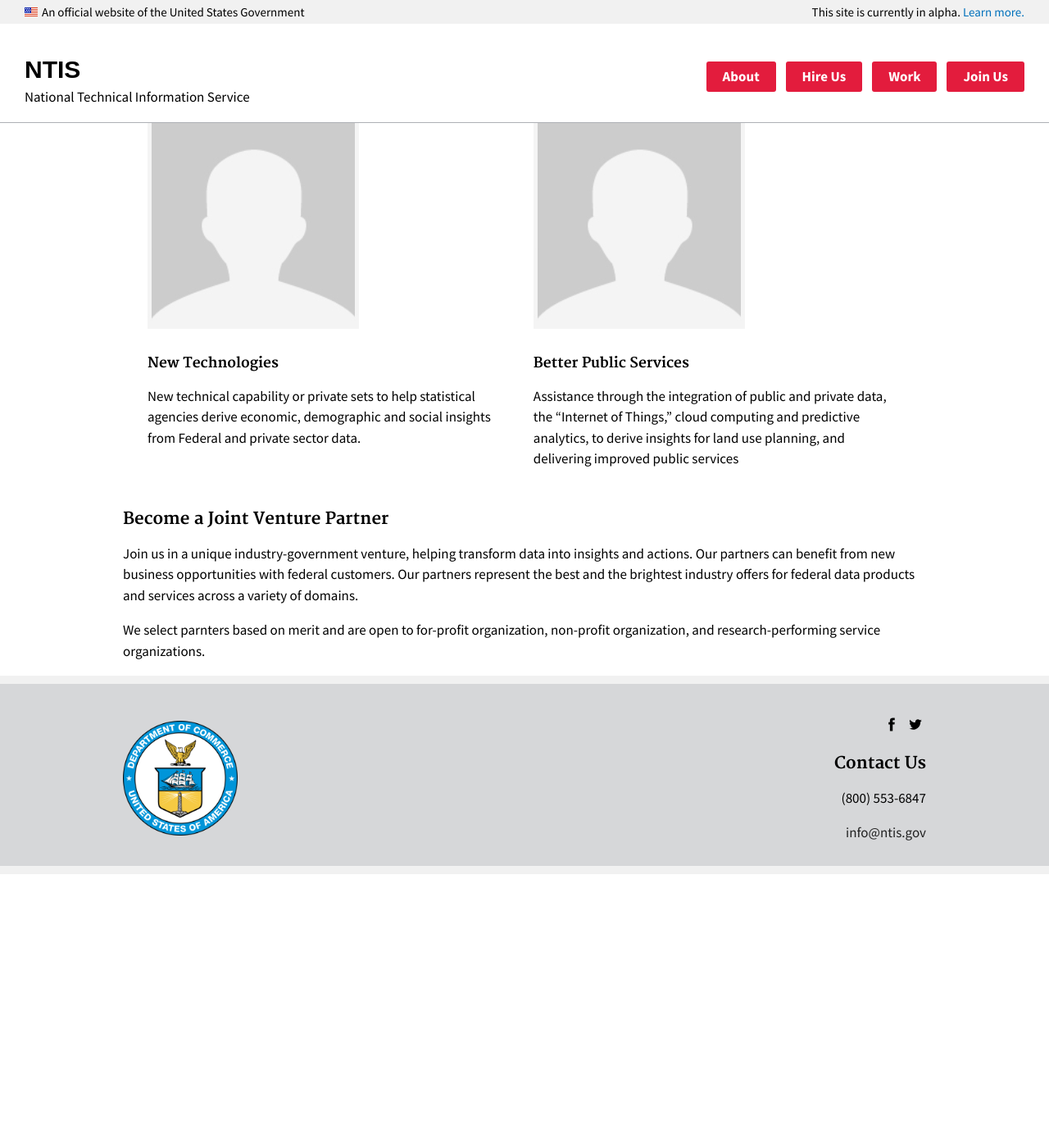
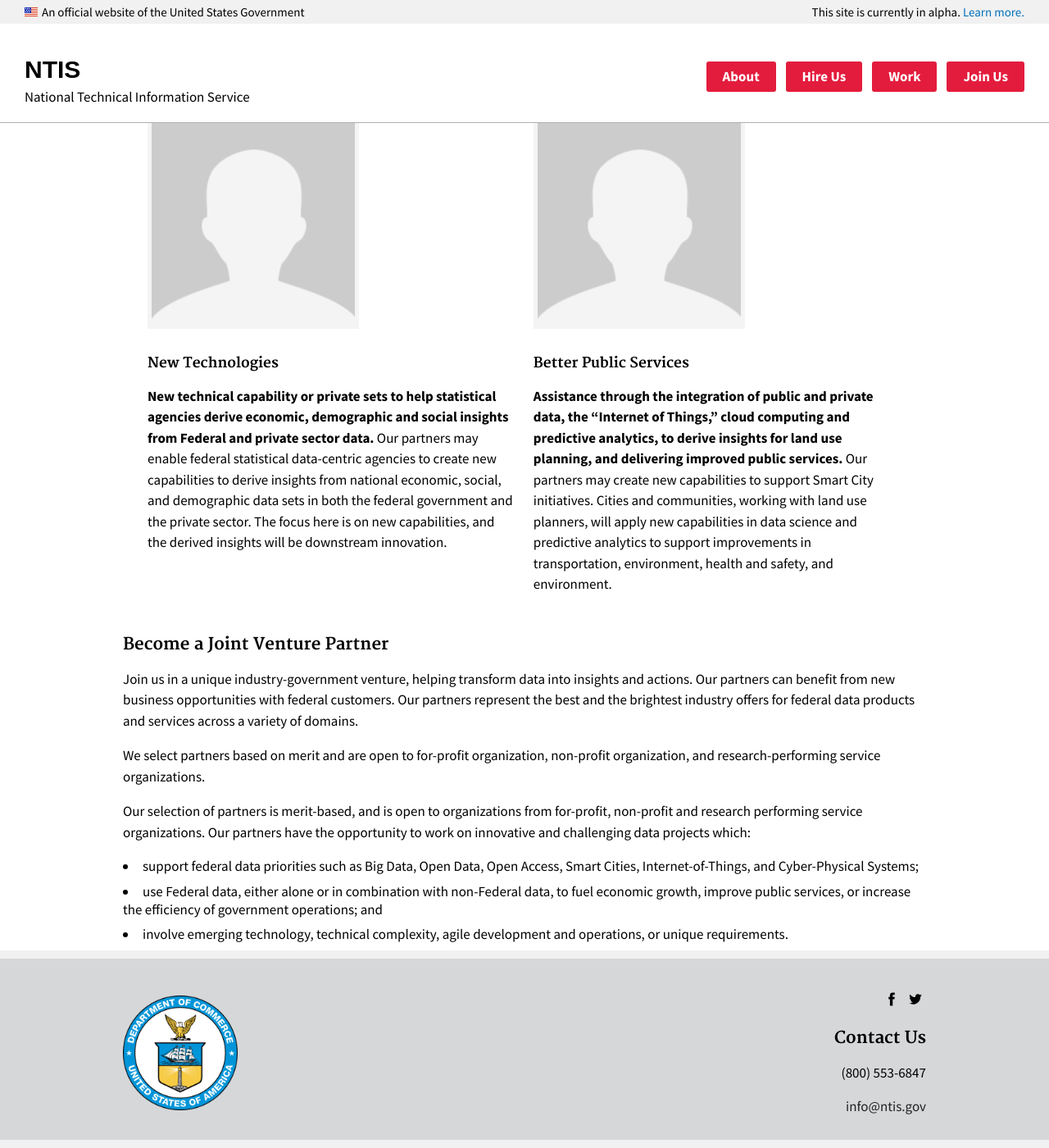
Before and after one commit to 18F/ntis-gov, a Jekyll site: the page built from work.html, in a window 1280 px wide and 1400 px high, scrolled down 367 px. Shown: the whole window at 82% size. Built offline with Jekyll 4.4.1, drawn with Linux system fonts in a browser that asks for light colours; before the commit the page ends 1433 px from its top, so only the background shows below that.

```diff
--- a/hire.html
+++ b/hire.html
@@ -11,11 +11,11 @@ title: NTIS
 
     <p>Our team can help you define challenges and create next-generation solutions for your data publishing, data analysis, and data management projects.</p>
 
-    <p>Our Joint Venture Partners program gives NTIS unparalleled speed-to-market capabilities. This unique authority allows us to collaborate with your team and hand pick data-service providers to fulfill your project needs.
+    <p>Entrepreneurs and innovators are building new tools and finding new ways to use government data to solve challenging problems.  We want to empower this innovation and entrepreneurship.  We embrace an environment that allows us to experiment with cutting edge solutions and techniques that can't be found anywhere else.  Our Joint Venture Partners program gives NTIS unparalleled speed-to-market capabilities. This unique authority allows us to collaborate with your team and hand pick data-service providers to fulfill your project needs.</p>
 
 <h2>How it works</h2>
 
-<p>Joint ventures are business partnerships for data-focused projects. Our partners are selected based on merit and include universities, nonprofits, and for-profit organizations.</p>
+<p>Joint ventures are business partnerships for data-focused projects. Our partners are selected based on merit and include universities, nonprofits, and for-profit organizations.  By partnering with the private sector, we improve the ability to government to better provide data and services in efficient means back to the public.  We expect that public-private partnerships towards new data platforms and services will lead to next generation standards for serving up data for years to come.</p>
 
 <p>We'll help your agency determine if the Joint Venture Program is right for you.  Our Joint Venture Program works best for projects that require fast execution, require innovative technologies, and require a clear path to execution that cannot be found elsewhere. It’s best for projects that can't be accomplished through the usual contract vehicles or with existing commercial solutions. We look for projects that involve the first or early use of emerging technologies, require a custom solutions, and will use open, agile software development.</p>
 
--- a/work.html
+++ b/work.html
@@ -16,12 +16,13 @@ title: NTIS
   <div class="usa-width-one-half">
     <img src="{{ site.baseurl }}/assets/site/img/headshot.jpg" />
     <h4>New Technologies</h4>
-    <p>New technical capability or private sets  to help statistical agencies derive economic, demographic and social insights from Federal and private sector data.</p>
+    <p><b>New technical capability or private sets to help statistical agencies derive economic, demographic and social insights from Federal and private sector data.</b>  Our partners may enable federal statistical data-centric agencies to create new capabilities to derive insights from national economic, social, and demographic data sets in both the federal government and the private sector. The focus here is on new capabilities, and the derived insights will be downstream innovation.</p>
   </div>
   <div class="usa-width-one-half">
     <img src="{{ site.baseurl }}/assets/site/img/headshot.jpg" />
     <h4>Better Public Services</h4>
-    <p>Assistance through the integration of public and private data, the “Internet of Things,” cloud computing and predictive analytics, to derive insights for land use planning, and delivering improved public services</p>
+    <p><b>Assistance through the integration of public and private data, the “Internet of Things,” cloud computing and predictive analytics, to derive insights for land use planning, and delivering improved public services.</b>  Our partners may create new capabilities to support Smart City initiatives. Cities and communities, working with land use planners, will apply new capabilities in data science and predictive analytics to support improvements in transportation, environment, health and safety, and
+environment.</p>
   </div>
     </div>
 
@@ -30,5 +31,14 @@ title: NTIS
 <p>Join us in a unique industry-government venture, helping transform data into insights and actions.  Our partners can benefit from new business opportunities with federal customers.  Our partners represent the best and the brightest industry offers for federal data products and services across a variety of domains.
 </p>
 
-    <p>We select parnters based on merit and are open to for-profit organization, non-profit organization, and research-performing service organizations.</p>
+    <p>We select partners based on merit and are open to for-profit organization, non-profit organization, and research-performing service organizations.</p>
+
+    <p>Our selection of partners is merit-based, and is open to organizations from for-profit, non-profit and research performing service organizations.  Our partners have the opportunity to work on innovative and challenging data projects which:</p>
+<li>support federal data priorities such as Big Data, Open Data, Open Access, Smart Cities,
+Internet-of-Things, and Cyber-Physical Systems;</li>
+<li>use Federal data, either alone or in combination with non-Federal data, to fuel economic
+growth, improve public services, or increase the efficiency of government operations; and</li>
+<li>involve emerging technology, technical complexity, agile development and operations, or
+unique requirements.</li>
+
 </div>
```
Also changed, not shown: index.html (+6 -4 lines).
